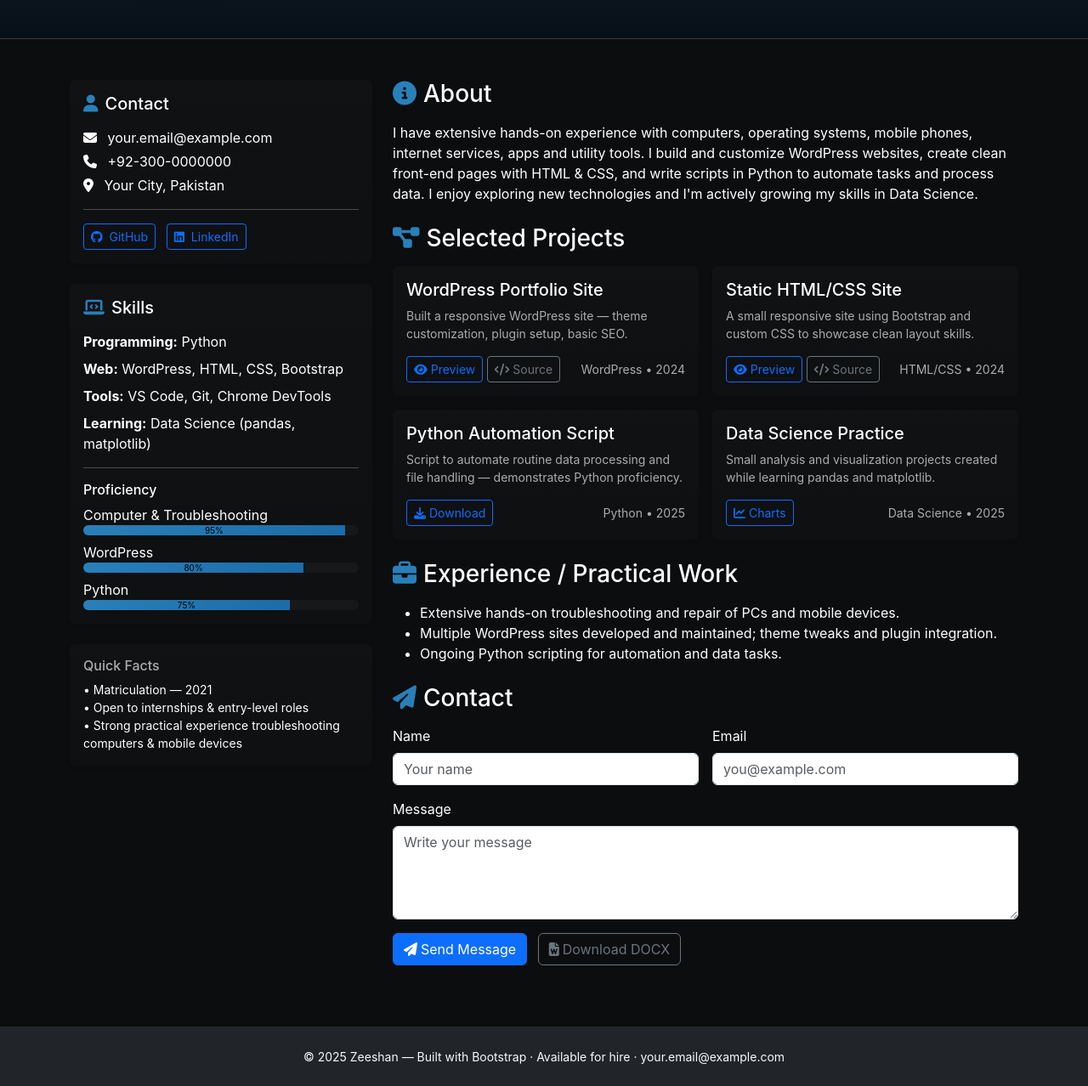
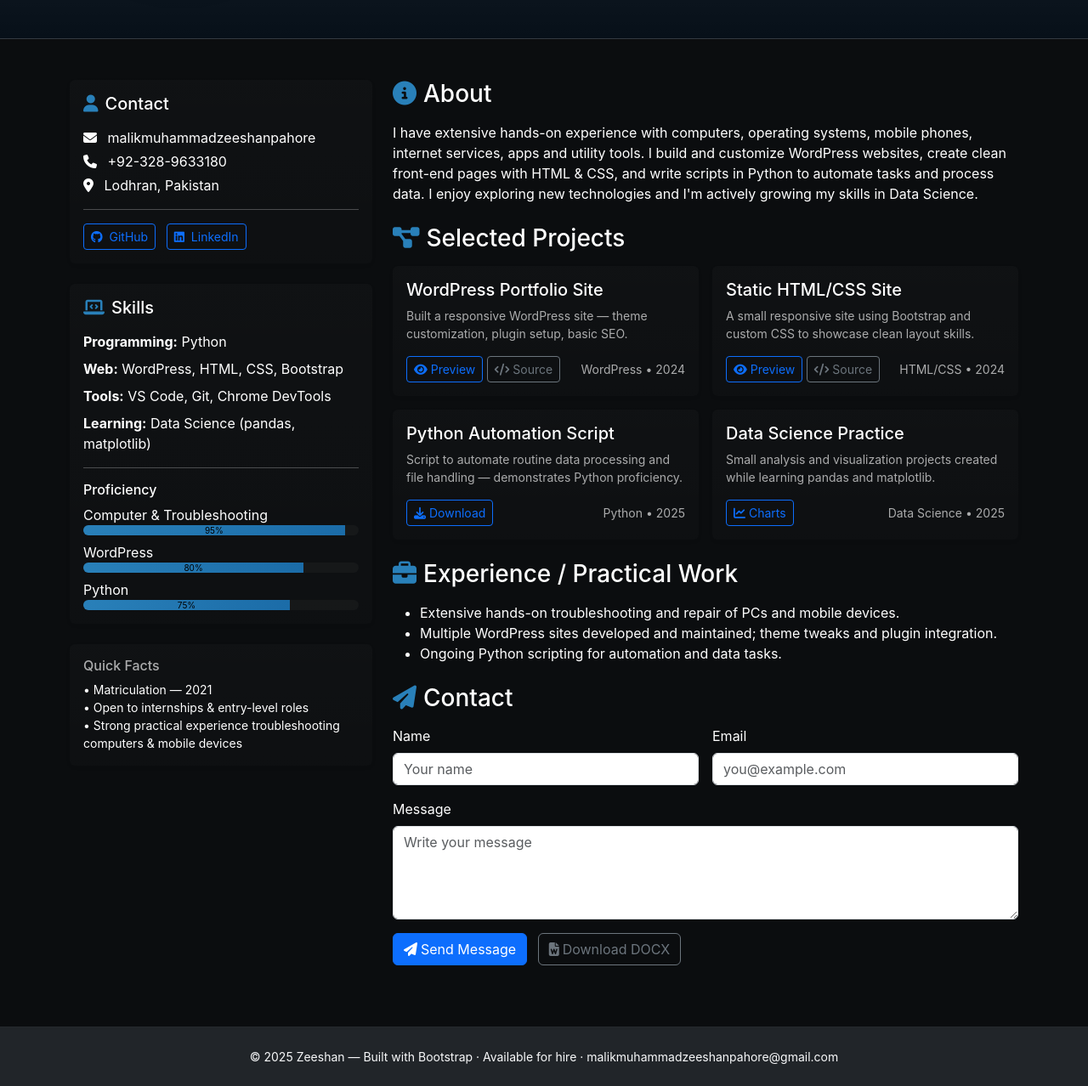
Before and after one commit to zshn1248/zeeshan, a plain HTML site: page index.html in a window 1280 px wide. Shown: the part 444-1722 px from the top of the page at 85% size. Drawn offline with nearby package versions, Linux system fonts and the light colour scheme.

Commit message:
Mail Update

```diff
--- a/index.html
+++ b/index.html
@@ -97,13 +97,13 @@
         <div class="card mb-4 shadow-sm">
           <div class="card-body">
             <h5 class="card-title mb-3"><i class="fa-solid fa-user me-2 accent"></i>Contact</h5>
-            <p class="mb-1"><i class="fa-solid fa-envelope me-2"></i> your.email@example.com</p>
-            <p class="mb-1"><i class="fa-solid fa-phone me-2"></i> +92-300-0000000</p>
-            <p class="mb-0"><i class="fa-solid fa-location-dot me-2"></i> Your City, Pakistan</p>
+            <p class="mb-1"><i class="fa-solid fa-envelope me-2"></i> malikmuhammadzeeshanpahore</p>
+            <p class="mb-1"><i class="fa-solid fa-phone me-2"></i> +92-328-9633180</p>
+            <p class="mb-0"><i class="fa-solid fa-location-dot me-2"></i> Lodhran, Pakistan</p>
             <hr>
             <div>
-              <a class="btn btn-sm btn-outline-primary me-2" href="https://github.com/" target="_blank"><i class="fa-brands fa-github me-1"></i> GitHub</a>
-              <a class="btn btn-sm btn-outline-primary" href="#" target="_blank"><i class="fa-brands fa-linkedin me-1"></i> LinkedIn</a>
+              <a class="btn btn-sm btn-outline-primary me-2" href="https://github.com/zshn1248" target="_blank"><i class="fa-brands fa-github me-1"></i> GitHub</a>
+              <a class="btn btn-sm btn-outline-primary" href="https://linkedin.com/zshn1248" target="_blank"><i class="fa-brands fa-linkedin me-1"></i> LinkedIn</a>
             </div>
           </div>
         </div>
@@ -282,7 +282,7 @@
 <!-- FOOTER -->
 <footer class="py-4 bg-dark text-light">
   <div class="container text-center small">
-    © <span id="year"></span> Zeeshan — Built with Bootstrap · Available for hire · <a href="mailto:malikmuhammadzeeshanpahore@gmail.com" class="text-decoration-none text-light">your.email@example.com</a>
+    © <span id="year"></span> Zeeshan — Built with Bootstrap · Available for hire · <a href="mailto:malikmuhammadzeeshanpahore@gmail.com" class="text-decoration-none text-light">malikmuhammadzeeshanpahore@gmail.com</a>
   </div>
 </footer>
 
```
